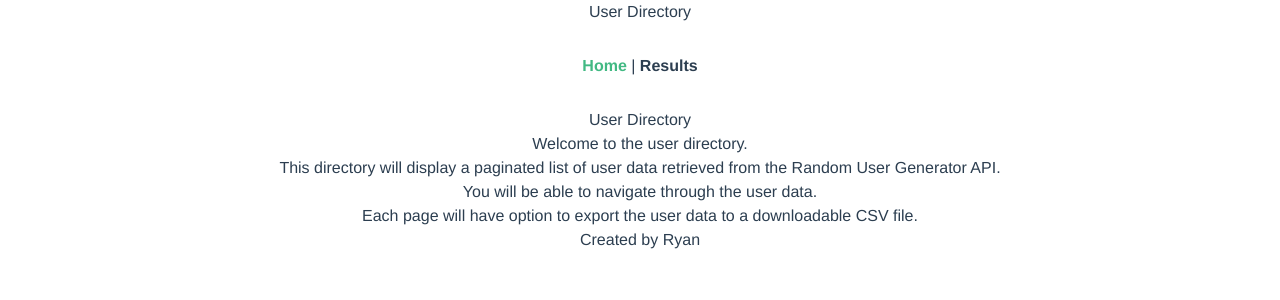
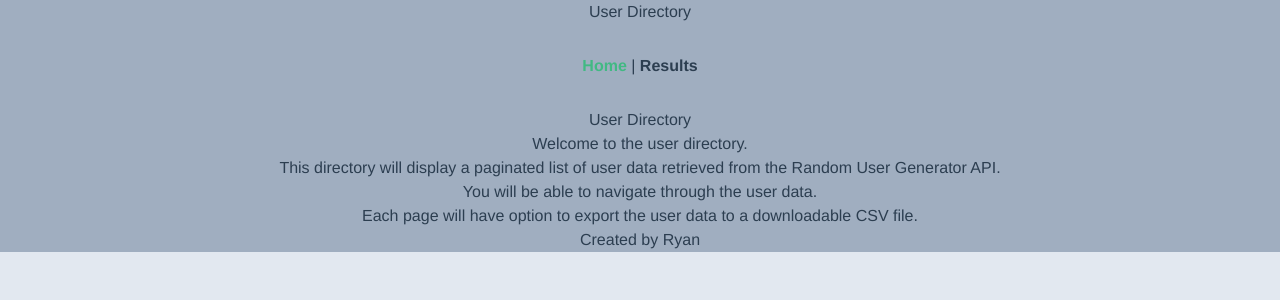
Before and after one commit to brink-ry/UserDirectory, a Vue app: page / in a window 1280 px wide. Shown: the top 300 px of the page. Built offline with nearby package versions, Linux system fonts and the light colour scheme.

Commit message:
basic styling on background color

```diff
--- a/public/index.html
+++ b/public/index.html
@@ -7,7 +7,7 @@
     <link rel="icon" href="<%= BASE_URL %>favicon.ico">
     <title><%= htmlWebpackPlugin.options.title %></title>
   </head>
-  <body>
+  <body class="bg-gray-300">
     <noscript>
       <strong>We're sorry but <%= htmlWebpackPlugin.options.title %> doesn't work properly without JavaScript enabled. Please enable it to continue.</strong>
     </noscript>
--- a/src/App.vue
+++ b/src/App.vue
@@ -1,5 +1,5 @@
 <template>
-  <div id="app">
+  <div id="app" class="container mx-auto bg-gray-500">
     <Header/>
     <div id="nav">
       <router-link to="/">Home</router-link> |
```
